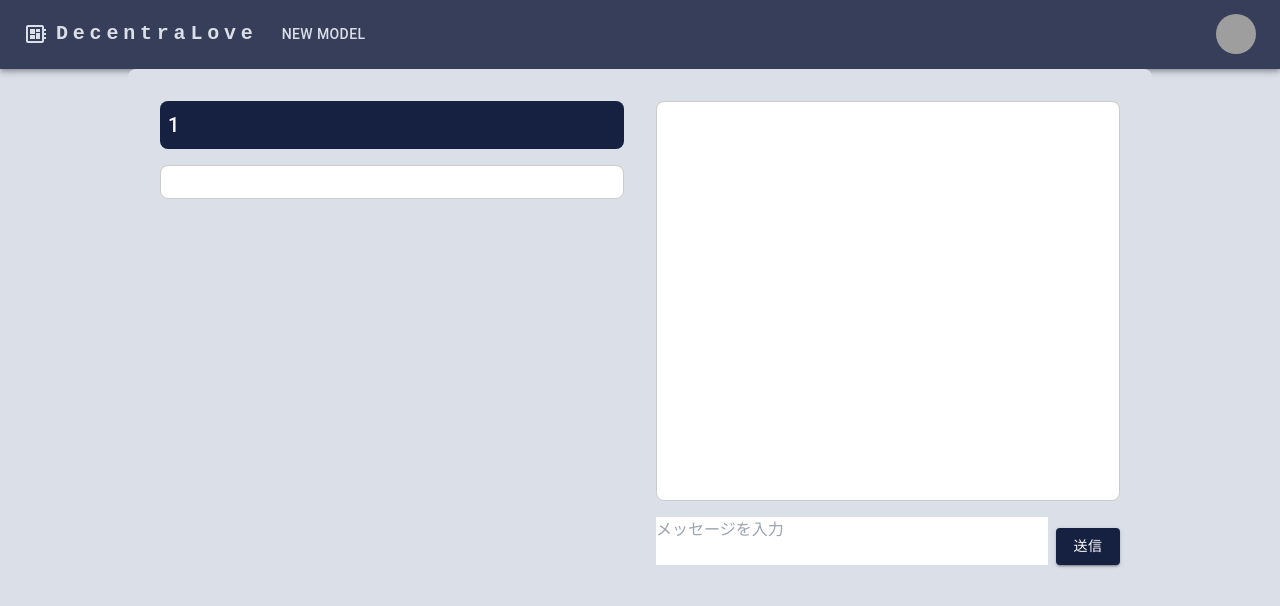
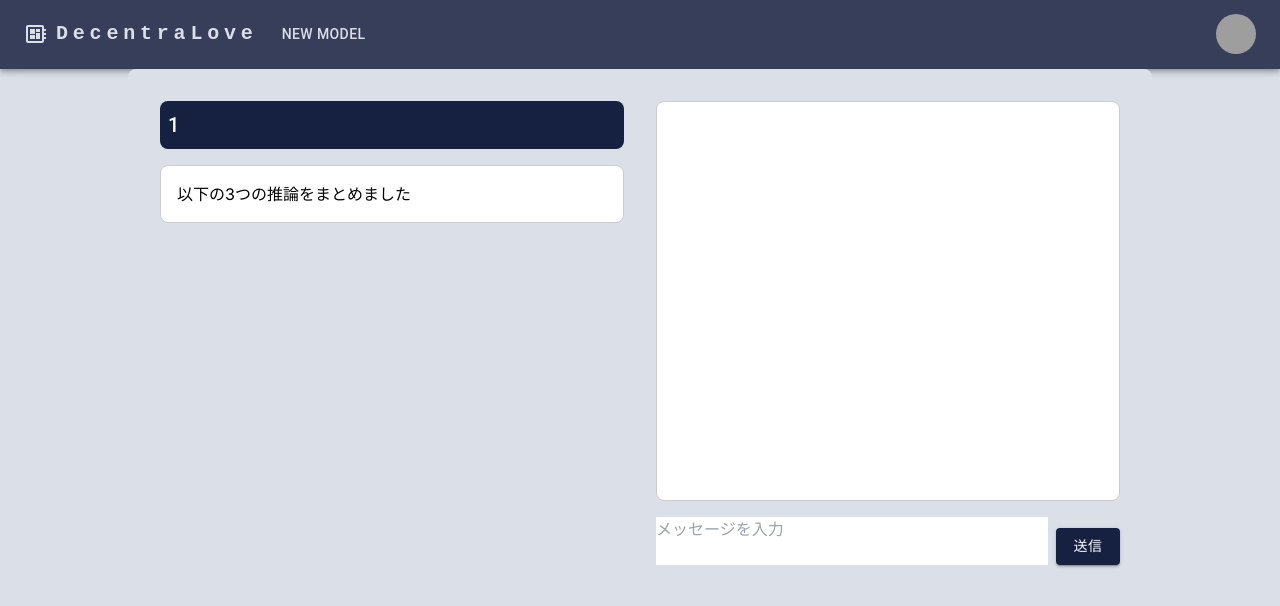
Before and after one commit to trmti/Web3_front, a Next.js app: page /chat-room/1 in a window 1280 px wide. Shown: the top 606 px of the page. Built offline with nearby package versions, Linux system fonts and the light colour scheme; grey boxes are pictures that could not be loaded.

Commit message:
add: コメント

```diff
--- a/app/chat-room/[slug]/page.tsx
+++ b/app/chat-room/[slug]/page.tsx
@@ -147,6 +147,7 @@ const ChatApp = ({ params }: { params: { slug: string } }) => {
               marginBottom: 2,
             }}
           >
+            以下の3つの推論をまとめました
             {chatDetails.map((dtl, index) => (
               <Box
                 key={index}
```
